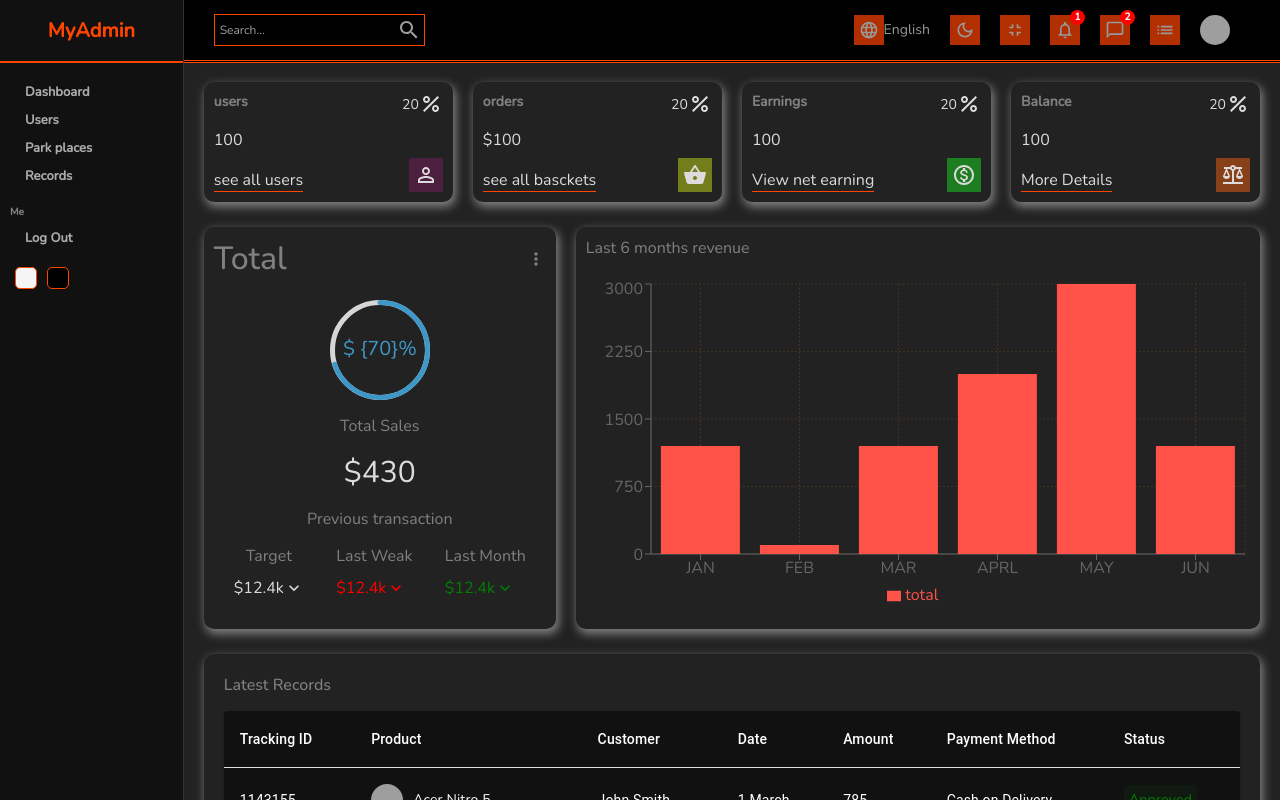
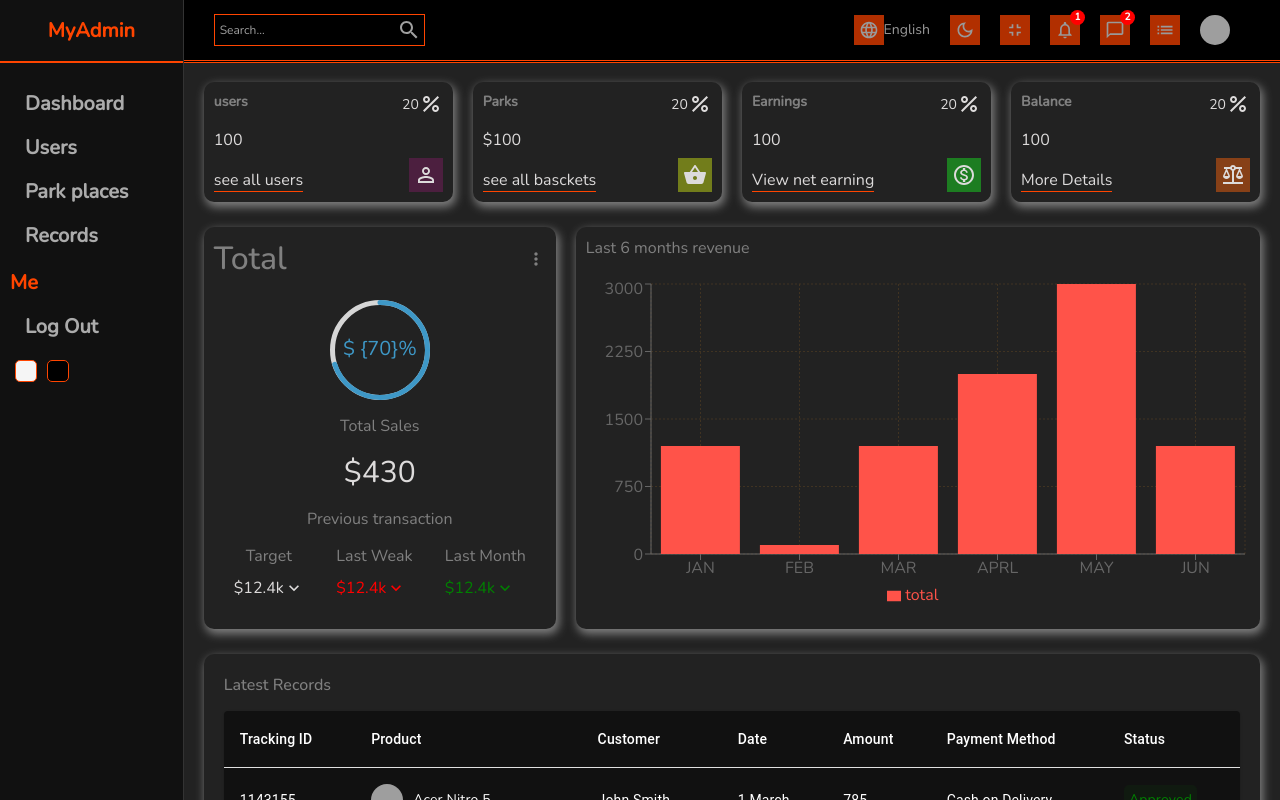
Before and after one commit to Dokkaneh/ReactDashboard, a React (Create React App) app: page / in a window 1280 px wide. Shown: the top 800 px of the page. Built offline with nearby package versions, Linux system fonts and the light colour scheme; grey boxes are pictures that could not be loaded.

Commit message:
Navbar Modified

```diff
--- a/src/components/sidebar/Sidebar.scss
+++ b/src/components/sidebar/Sidebar.scss
@@ -31,9 +31,9 @@
         margin: 0;
     }
     .title{
-        font-size: 10px;
+        font-size: 20px;
         font-weight: bold;
-        color:grey;
+        color:orangered;
         margin-top: 15px;
         margin-bottom: 5px;
 
@@ -51,8 +51,10 @@
             color: black;
         }
         span{
-            font-size: 13px;
+            font-size: 20px;
             font-weight: 600;
+            padding-top: 7px;
+
             color: black;
             margin-left: 10px;
         }
--- a/src/components/widget/Widget.jsx
+++ b/src/components/widget/Widget.jsx
@@ -19,9 +19,9 @@ const Widget = ({ type }) => {
         )
       }
       break;
-      case 'order':
+      case 'Parks':
         data = {
-          title: "orders",
+          title: "Parks",
           isMoney: true,
           link: "see all basckets",
           icon: (
--- a/src/pages/home/Home.js
+++ b/src/pages/home/Home.js
@@ -16,7 +16,7 @@ const Home = () => {
         <Navbar />
         <div className="widgets">
           <Widget type="user" />
-          <Widget type="order"/>
+          <Widget type="Parks"/>
           <Widget type="earnings"/>
           <Widget type="balance"/>
         </div>
--- a/src/style/dark.scss
+++ b/src/style/dark.scss
@@ -46,7 +46,8 @@
                     color: orangered ;
                 }
                 span{
-                    font-size: 13px;
+                    font-size: 20px;
+                    padding-top: 7px;
                     font-weight: 600;
                     color:rgba(255, 255, 255, 0.649);                    margin-left: 10px;
                 }
```
